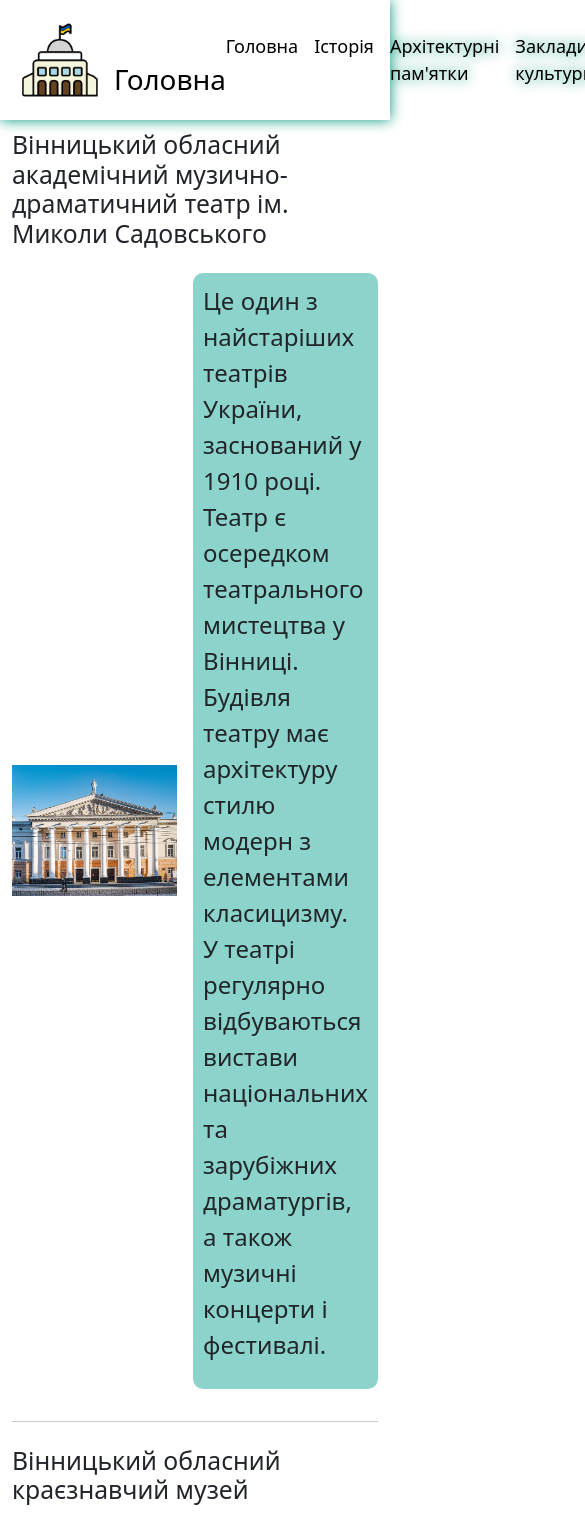
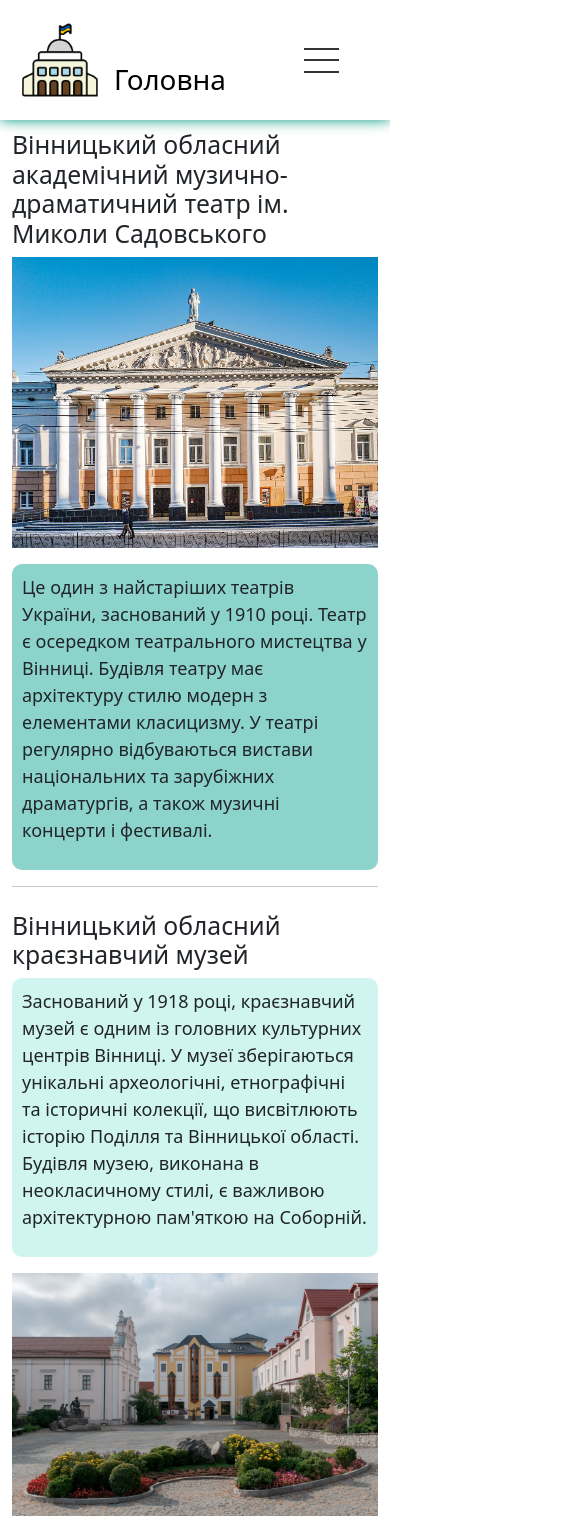
Before and after one commit to Kyzfome/SobornaApp, an Angular app: page /institution in a window 390 px wide. Shown: the top 1527 px of the page, 585 px wide, since content can reach past the window. Built offline with nearby package versions, Linux system fonts and the light colour scheme.

Commit message:
created-repsonse-design

```diff
--- a/src/app/container/container.component.html
+++ b/src/app/container/container.component.html
@@ -1,16 +1,13 @@
 <div class="container w-100" *ngFor="let item of items; let i = index">
-  <div
-    *ngIf="i % 2 == 0"
-    class="d-flex gap-3 flex-column align-items-center mb-3"
-  >
+  <div *ngIf="i % 2 == 0" class="d-flex flex-column mb-3 w-100">
     <h2 *ngIf="item.title">{{ item.title }}</h2>
-    <div class="d-flex gap-3 align-items-center mb-3">
-      <div class="image-container w-100">
-        <img [src]="item.url" alt="photo" />
+    <div class="d-flex flex-column flex-md-row gap-3 align-items-center w-100">
+      <div class="image-container w-100 w-md-50">
+        <img [src]="item.url" alt="photo" class="img-fluid" />
       </div>
       <div
         [ngClass]="{ 'dark-back': items.length > 1 }"
-        class="description w-100"
+        class="description w-100 w-md-50"
       >
         <p>{{ item.description }}</p>
         <p *ngIf="item.description2">{{ item.description2 }}</p>
@@ -20,23 +17,20 @@
     </div>
   </div>
 
-  <div
-    *ngIf="i % 2 != 0"
-    class="d-flex gap-3 flex-column align-items-center mb-3"
-  >
+  <div *ngIf="i % 2 != 0" class="d-flex flex-column mb-3 w-100">
     <h2 *ngIf="item.title">{{ item.title }}</h2>
-    <div class="d-flex gap-3 align-items-center mb-3">
+    <div class="d-flex flex-column flex-md-row gap-3 align-items-center w-100">
       <div
         [ngClass]="{ 'light-back': items.length > 1 }"
-        class="description w-100"
+        class="description w-100 w-md-50"
       >
         <p>{{ item.description }}</p>
         <p *ngIf="item.description2">{{ item.description2 }}</p>
         <p *ngIf="item.description3">{{ item.description3 }}</p>
         <p *ngIf="item.description4">{{ item.description4 }}</p>
       </div>
-      <div class="image-container w-100">
-        <img [src]="item.url" alt="photo" />
+      <div class="image-container w-100 w-md-50">
+        <img [src]="item.url" alt="photo" class="img-fluid" />
       </div>
     </div>
   </div>
--- a/src/app/container/container.component.scss
+++ b/src/app/container/container.component.scss
@@ -18,6 +18,10 @@
     font-size: 24px;
     border-radius: 10px;
     padding: 10px;
+
+    @media screen and (max-width: 768px) {
+        font-size: 18px;
+    }
 }
 
 .light-back{
--- a/src/app/header/header.component.html
+++ b/src/app/header/header.component.html
@@ -8,16 +8,78 @@
         <h1>{{ link }}</h1>
       </a>
     </div>
+
     <div class="d-flex h-100 align-items-center links">
+      <div *ngIf="!isMenuOpen" class="burger-button" (click)="toggleMenu()">
+        <div class="burger-line"></div>
+        <div class="burger-line"></div>
+        <div class="burger-line"></div>
+      </div>
+
       <ul class="d-flex w-100 gap-3">
         <li><a routerLink="/" (click)="setLink('Головна')">Головна</a></li>
         <li>
           <a routerLink="/history" (click)="setLink('Історія')">Історія</a>
         </li>
-        <li><a routerLink="/architecture" (click)="setLink('Архітектурні пам\'ятки')">Архітектурні пам'ятки</a></li>
-        <li><a routerLink="/institution" (click)="setLink('Заклади культури')">Заклади культури</a></li>
+        <li>
+          <a
+            routerLink="/architecture"
+            (click)="setLink('Архітектурні пам\'ятки')"
+            >Архітектурні пам'ятки</a
+          >
+        </li>
+        <li>
+          <a routerLink="/institution" (click)="setLink('Заклади культури')"
+            >Заклади культури</a
+          >
+        </li>
         <li><a routerLink="/photo" (click)="setLink('Фото')">Фото</a></li>
       </ul>
     </div>
   </div>
+
+  <div class="d-md-none" *ngIf="isMenuOpen">
+    <ul class="navbar-nav flex-column bg-dark text-white p-3 rounded">
+      <li class="nav-item">
+        <a
+          class="nav-link text-white"
+          routerLink="/"
+          (click)="setLink('Головна'); toggleMenu()"
+          >Головна</a
+        >
+      </li>
+      <li class="nav-item">
+        <a
+          class="nav-link text-white"
+          routerLink="/history"
+          (click)="setLink('Історія'); toggleMenu()"
+          >Історія</a
+        >
+      </li>
+      <li class="nav-item">
+        <a
+          class="nav-link text-white"
+          routerLink="/architecture"
+          (click)="setLink('Архітектурні пам\'ятки'); toggleMenu()"
+          >Архітектурні пам'ятки</a
+        >
+      </li>
+      <li class="nav-item">
+        <a
+          class="nav-link text-white"
+          routerLink="/institution"
+          (click)="setLink('Заклади культури'); toggleMenu()"
+          >Заклади культури</a
+        >
+      </li>
+      <li class="nav-item">
+        <a
+          class="nav-link text-white"
+          routerLink="/photo"
+          (click)="setLink('Фото'); toggleMenu()"
+          >Фото</a
+        >
+      </li>
+    </ul>
+  </div>
 </div>
--- a/src/app/header/header.component.scss
+++ b/src/app/header/header.component.scss
@@ -37,6 +37,12 @@ body {
       height: 100%;
     }
   }
+
+  @media screen and (max-width: 768px) {
+    h1 {
+      max-width: 250px;
+    }
+  }
 }
 
 .links {
@@ -57,5 +63,51 @@ body {
         }
       }
     }
+
+    @media screen and (max-width: 768px) {
+      li {
+        display: none;
+      }
+    }
+  }
+
+  & button {
+    color: black;
   }
 }
+
+.burger-button {
+  width: 70px;
+  height: 25px;
+  display: none;
+  flex-direction: column;
+  justify-content: space-between;
+  cursor: pointer;
+
+  .burger-line {
+    width: 100%;
+    height: 2px;
+    background-color: #333;
+    transition: all 0.3s ease;
+  }
+
+  &.active {
+    .burger-line:nth-child(1) {
+      transform: translateY(10px) rotate(45deg);
+    }
+
+    .burger-line:nth-child(2) {
+      opacity: 0;
+    }
+
+    .burger-line:nth-child(3) {
+      transform: translateY(-10px) rotate(-45deg);
+    }
+  }
+}
+
+@media screen and (max-width: 768px) {
+  .burger-button {
+    display: flex;
+  }
+}
--- a/src/app/header/header.component.ts
+++ b/src/app/header/header.component.ts
@@ -8,6 +8,11 @@ import { BootstrapOptions } from '@angular/core';
 })
 export class HeaderComponent {
   public link: string = 'Головна';
+  isMenuOpen: boolean = false;
+
+  toggleMenu() {
+    this.isMenuOpen = !this.isMenuOpen;
+  }
 
   public setLink(link: string) {
     this.link = link;
--- a/src/index.html
+++ b/src/index.html
@@ -1,11 +1,15 @@
-<!doctype html>
+<!DOCTYPE html>
 <html lang="en">
   <head>
-  <meta charset="utf-8">
+    <meta charset="utf-8" />
     <title>SobornaApp</title>
-  <base href="/">
-  <meta name="viewport" content="width=device-width, initial-scale=1">
-  <link rel="icon" type="image/x-icon" href="favicon.ico">
+    <base href="/" />
+    <meta name="viewport" content="width=device-width, initial-scale=1" />
+    <link rel="icon" type="image/x-icon" href="favicon.ico" />
+    <link
+      rel="stylesheet"
+      href="https://cdn.jsdelivr.net/npm/bootstrap@5.3.0-alpha1/dist/css/bootstrap.min.css"
+    />
   </head>
   <body>
     <app-root></app-root>
```
Lines whose indentation alone changed are shown as unchanged.
